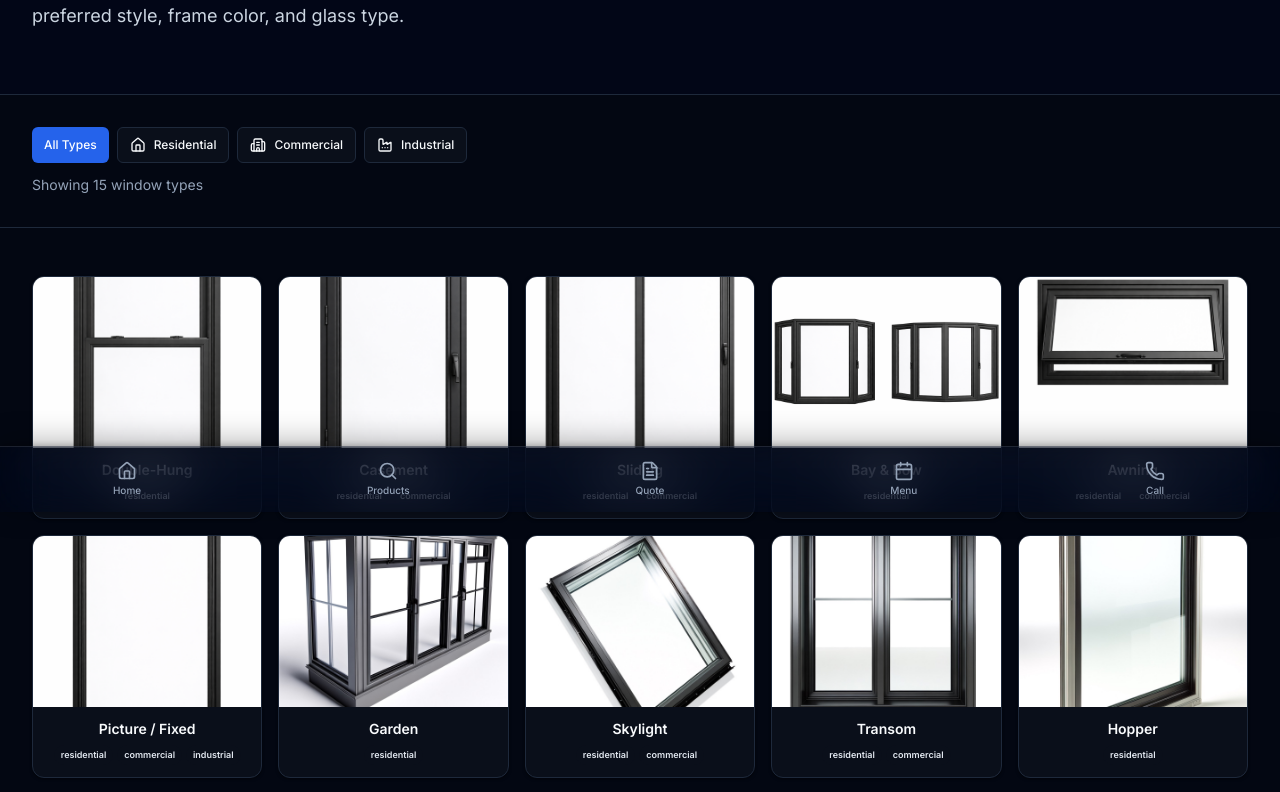
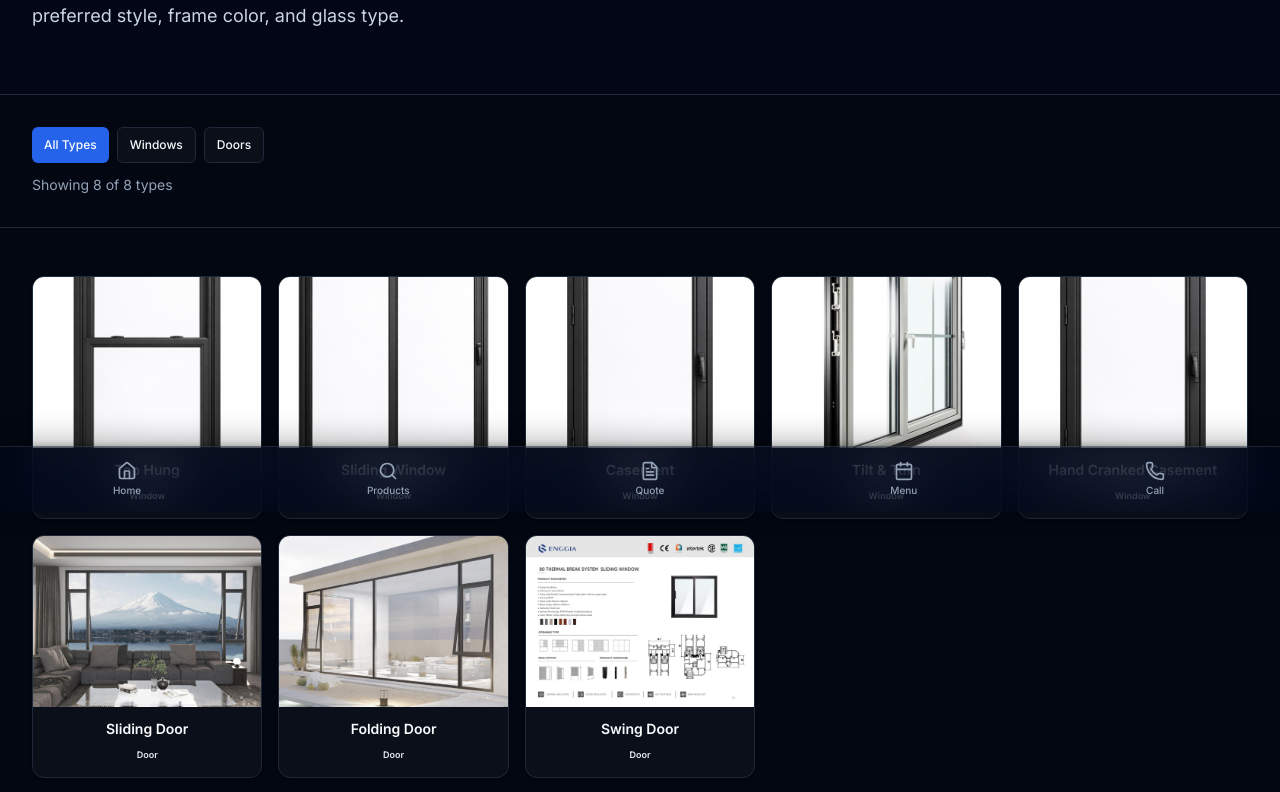
Before and after one commit to OL-Projects/verrex-website, a Next.js app: page /en/products/window-types in a window 1280 px wide. Shown: the part 288-1080 px from the top of the page. Built offline with nearby package versions, Linux system fonts and the light colour scheme.

Commit message:
refactor: optimize window/door types to match actual supply - 5 windows + 3 doors only, remove unsupported types, update catalog sidebar

```diff
--- a/src/app/[locale]/catalog/page.tsx
+++ b/src/app/[locale]/catalog/page.tsx
@@ -22,7 +22,6 @@ const typeInfo: Record<string, { title: string; desc: string; features: string[]
   "casement": { title: "Casement Windows", desc: "Side-hinged windows that open outward like a door. Provide maximum ventilation and an unobstructed view. Available in tilt & turn and hand-cranked variants.", features: ["Maximum ventilation", "Unobstructed views", "Multi-point locking", "Energy efficient seals"], use: "Residential, Light Commercial", frames: "Aluminum, PVC, Wood, Fiberglass" },
   "tilt-turn": { title: "Tilt & Turn Windows", desc: "European-style casement windows that tilt inward from the top for ventilation or swing fully inward for cleaning and emergency egress. Dual-function hardware.", features: ["Tilt mode for secure ventilation", "Full inward opening for cleaning", "Emergency egress capable", "Child-safe tilt position"], use: "High-rise, Condos, Modern Homes", frames: "Aluminum, PVC, Wood-Aluminum" },
   "hand-cranked": { title: "Hand Cranked Casement", desc: "Traditional casement windows operated by a hand crank mechanism that pushes the sash outward. Provides precise control over opening angle.", features: ["Precise opening control", "Outward projection for airflow", "Traditional crank mechanism", "Tight weatherseal when closed"], use: "Residential, Heritage Buildings", frames: "Aluminum, PVC, Wood" },
-  "awning": { title: "Awning Windows", desc: "Hinged at the top with the sash swinging outward from the bottom. Similar to top-hung but with a wider opening arc. Excellent for ventilation in rainy conditions.", features: ["Ventilation during rain", "Wide opening arc", "Stackable with fixed panels", "Energy efficient design"], use: "Bathrooms, Kitchens, Commercial", frames: "Aluminum, PVC, Fiberglass" },
   "sliding-door": { title: "Sliding Doors", desc: "Large-panel doors that glide horizontally on precision tracks. Available in 2, 3, and 4-panel configurations. Ideal for connecting indoor and outdoor spaces.", features: ["Seamless indoor-outdoor flow", "Heavy-duty roller systems", "Multi-point security locks", "Thermal break frames"], use: "Patios, Balconies, Terraces", frames: "Aluminum, PVC, Wood-clad" },
   "folding": { title: "Folding Doors", desc: "Multi-panel bi-fold door systems that fold and stack to create wide open passages. Transform entire walls into open-air spaces.", features: ["Full wall opening", "Bi-fold panel stacking", "Flush threshold options", "Weather-rated seals"], use: "Restaurants, Patios, Showrooms", frames: "Aluminum, Aluminum-Wood" },
   "swing": { title: "Swing Doors", desc: "Traditional hinged doors that swing open on side-mounted hinges. Available as single or double-leaf, inward or outward opening.", features: ["Classic operation", "Single or double leaf", "ADA compliant options", "Panic hardware available"], use: "Entries, Commercial, Institutional", frames: "Aluminum, Steel, Glass" },
@@ -115,7 +114,6 @@ export default function CatalogPage() {
                       <div className="ml-6 mt-1 space-y-0.5 border-l-2 border-slate-200 dark:border-slate-700 pl-3">
                         <button onClick={() => selectFilter("top-hung")} className={subCls("top-hung")}>{t('topHung')}</button>
                         <button onClick={() => selectFilter("sliding-window")} className={subCls("sliding-window")}>{t('slidingWindow')}</button>
-                        <button onClick={() => selectFilter("awning")} className={subCls("awning")}>{t('awning')}</button>
                         {/* Casement with sub-tree */}
                         <div>
                           <div className="flex items-center gap-0.5">
@@ -206,7 +204,7 @@ export default function CatalogPage() {
               {/* Type Info Panel or Products */}
               {typeInfo[activeFilter] ? (
                 <div className="rounded-xl border border-slate-200 dark:border-slate-800 bg-white dark:bg-slate-900/50 p-6 md:p-8">
-                  <button onClick={() => selectFilter(["top-hung","sliding-window","casement","tilt-turn","hand-cranked","awning"].includes(activeFilter) ? "windows" : "doors")} className="flex items-center gap-1.5 text-sm text-blue-600 dark:text-blue-400 hover:underline mb-4">
+                  <button onClick={() => selectFilter(["top-hung","sliding-window","casement","tilt-turn","hand-cranked"].includes(activeFilter) ? "windows" : "doors")} className="flex items-center gap-1.5 text-sm text-blue-600 dark:text-blue-400 hover:underline mb-4">
                     <ArrowLeft className="h-3.5 w-3.5" /> {t('backToList')}
                   </button>
                   <div className="flex items-start gap-3 mb-4">
--- a/src/app/[locale]/products/window-types/page.tsx
+++ b/src/app/[locale]/products/window-types/page.tsx
@@ -1,7 +1,6 @@
 "use client"
 
-import { useState, useEffect } from "react"
-import { useTheme } from "next-themes"
+import { useState } from "react"
 import { useTranslations } from 'next-intl'
 import { Link as IntlLink } from '@/i18n/navigation'
 import Image from "next/image"
@@ -9,7 +8,7 @@ import dynamic from "next/dynamic"
 import { Card, CardContent } from "@/components/ui/card"
 import { Badge } from "@/components/ui/badge"
 import { Button } from "@/components/ui/button"
-import { X, ArrowRight, ArrowLeft, Home, Building2, Factory, Ruler, Shield, Thermometer, ChevronLeft, ChevronRight, Sun, Moon } from "lucide-react"
+import { X, ArrowRight, ArrowLeft, Ruler, Shield, Thermometer, ChevronLeft, ChevronRight, AppWindow, DoorOpen } from "lucide-react"
 
 // Dynamically import 3D configurator (no SSR - WebGL needs browser)
 const Window3DConfigurator = dynamic(
@@ -31,191 +30,113 @@ interface WindowType {
   description: string
   bestFor: string[]
   benefits: string[]
-  categories: ("residential" | "commercial" | "industrial")[]
+  type: "window" | "door"
   defaultWidth: number
   defaultHeight: number
 }
 
 const windowTypes: WindowType[] = [
+  // ── WINDOWS ──
   {
     id: "double-hung",
-    name: "Double-Hung",
+    name: "Top Hung",
     image: "/images/window-types/double-hung.png",
-    description: "Two sashes that slide vertically within the frame. Both the upper and lower sash can be opened, allowing for versatile ventilation and easy cleaning.",
-    bestFor: ["Living rooms", "Bedrooms", "Kitchens", "Traditional homes"],
-    benefits: ["Easy to clean from inside", "Excellent ventilation control", "Classic aesthetic", "Compatible with most architectures"],
-    categories: ["residential"],
+    description: "Hinged at the top and opening outward from the bottom. Ideal for ventilation while preventing rain entry. Commonly used in bathrooms, basements, and kitchens where space-efficient ventilation is needed.",
+    bestFor: ["Basements", "Bathrooms", "Kitchens", "Utility rooms"],
+    benefits: ["Rain protection when open", "Excellent ventilation control", "Compact operation", "Easy to clean"],
+    type: "window",
     defaultWidth: 36,
     defaultHeight: 60,
+  },
+  {
+    id: "sliding",
+    name: "Sliding Window",
+    image: "/images/window-types/sliding.png",
+    description: "Horizontal sliding sash windows that glide smoothly on precision tracks. Space-efficient and easy to operate. Available in 2-panel and 3-panel configurations for wide, unobstructed views.",
+    bestFor: ["Living rooms", "Bedrooms", "Offices", "Contemporary designs"],
+    benefits: ["Space-saving operation", "Smooth gliding tracks", "Multi-panel options", "Wide unobstructed views"],
+    type: "window",
+    defaultWidth: 60,
+    defaultHeight: 36,
   },
   {
     id: "casement",
     name: "Casement",
     image: "/images/window-types/casement.png",
-    description: "Hinged at the side and opens outward like a door using a crank mechanism. Provides maximum airflow and an unobstructed view when open.",
-    bestFor: ["Above kitchen sinks", "Hard-to-reach areas", "Modern homes"],
-    benefits: ["Maximum ventilation", "Excellent energy efficiency", "Tight seal when closed", "Unobstructed views"],
-    categories: ["residential", "commercial"],
+    description: "Side-hinged windows that open outward like a door. Provide maximum ventilation and unobstructed views. Available in tilt & turn and hand-cranked variants for different applications.",
+    bestFor: ["Residential homes", "Light commercial", "Modern buildings"],
+    benefits: ["Maximum ventilation", "Unobstructed views", "Multi-point locking", "Energy efficient seals"],
+    type: "window",
     defaultWidth: 30,
     defaultHeight: 48,
-  },
-  {
-    id: "sliding",
-    name: "Sliding",
-    image: "/images/window-types/sliding.png",
-    description: "Operates horizontally along a track. One or both sashes slide left or right. Low maintenance and space-efficient since they don't protrude outward.",
-    bestFor: ["Patios", "Decks", "Wide openings", "Contemporary designs"],
-    benefits: ["Easy to operate", "Space-saving design", "Low maintenance", "Wide views"],
-    categories: ["residential", "commercial"],
-    defaultWidth: 60,
-    defaultHeight: 36,
-  },
-  {
-    id: "bay-bow",
-    name: "Bay & Bow",
-    image: "/images/window-types/bay-bow.png",
-    description: "Bay windows project outward in an angled shape (typically 3 panels), while bow windows use 4-6 panels in a gentle curve. Both add space and light to rooms.",
-    bestFor: ["Living rooms", "Master bedrooms", "Dining areas", "Reading nooks"],
-    benefits: ["Adds interior space", "Panoramic views", "Dramatic architectural element", "Increased natural light"],
-    categories: ["residential"],
-    defaultWidth: 72,
-    defaultHeight: 48,
-  },
-  {
-    id: "awning",
-    name: "Awning",
-    image: "/images/window-types/awning.png",
-    description: "Hinged at the top and opens outward from the bottom. Can remain open during light rain without letting water in, making them ideal for ventilation in various weather.",
-    bestFor: ["Basements", "Bathrooms", "Above doors", "Rainy climates"],
-    benefits: ["Ventilation in rain", "Good security", "Energy efficient", "Weather resistant"],
-    categories: ["residential", "commercial"],
-    defaultWidth: 36,
-    defaultHeight: 24,
-  },
-  {
-    id: "picture",
-    name: "Picture / Fixed",
-    image: "/images/window-types/picture-fixed.png",
-    description: "Large, non-opening windows designed to frame a view and maximize natural light. Often combined with operable windows on either side.",
-    bestFor: ["Scenic views", "High walls", "Accent windows", "Storefronts"],
-    benefits: ["Maximum light", "Best energy efficiency", "Unobstructed views", "No moving parts"],
-    categories: ["residential", "commercial", "industrial"],
-    defaultWidth: 48,
-    defaultHeight: 60,
-  },
-  {
-    id: "garden",
-    name: "Garden",
-    image: "/images/window-types/garden.jpg",
-    description: "Extends outward from the wall creating a small shelf. Originally designed for growing herbs, now used for plants, decor, or additional kitchen space.",
-    bestFor: ["Kitchens", "Plant lovers", "Small spaces"],
-    benefits: ["Additional shelf space", "Brings nature inside", "Unique design element", "Extra light"],
-    categories: ["residential"],
-    defaultWidth: 36,
-    defaultHeight: 36,
-  },
-  {
-    id: "skylight",
-    name: "Skylight",
-    image: "/images/window-types/skylight.jpg",
-    description: "Installed in the roof or ceiling to bring natural light from above. Available in fixed, vented, and tubular styles for various applications.",
-    bestFor: ["Dark rooms", "Hallways", "Bathrooms", "Attics"],
-    benefits: ["Natural overhead light", "Reduces energy costs", "Ventilation option", "Star gazing"],
-    categories: ["residential", "commercial"],
-    defaultWidth: 30,
-    defaultHeight: 48,
-  },
-  {
-    id: "transom",
-    name: "Transom",
-    image: "/images/window-types/transom.jpg",
-    description: "Narrow windows placed above doors or other windows. Can be fixed or operable. Add architectural interest and extra light to entryways.",
-    bestFor: ["Above front doors", "Above other windows", "Hallways", "Decorative accents"],
-    benefits: ["Additional natural light", "Architectural detail", "Privacy maintained", "Classic elegance"],
-    categories: ["residential", "commercial"],
-    defaultWidth: 48,
-    defaultHeight: 18,
-  },
-  {
-    id: "hopper",
-    name: "Hopper",
-    image: "/images/window-types/hopper.jpg",
-    description: "Hinged at the bottom and opens inward from the top. Commonly used in basements and bathrooms for ventilation while maintaining security.",
-    bestFor: ["Basements", "Bathrooms", "Small spaces", "Utility rooms"],
-    benefits: ["Good ventilation", "Compact design", "Security", "Water deflection"],
-    categories: ["residential"],
-    defaultWidth: 32,
-    defaultHeight: 18,
   },
   {
     id: "tilt-turn",
     name: "Tilt & Turn",
     image: "/images/window-types/tilt-turn.jpg",
-    description: "European-style window that can tilt inward from the top for ventilation or swing open from the side like a door. Offers maximum flexibility.",
-    bestFor: ["Modern buildings", "High-rise apartments", "European-style homes"],
-    benefits: ["Dual opening modes", "Easy to clean", "Excellent seal", "Multi-function"],
-    categories: ["residential", "commercial"],
+    description: "European-style casement that tilts inward from the top for secure ventilation or swings fully inward for cleaning and emergency egress. Dual-function hardware offers maximum flexibility.",
+    bestFor: ["High-rise condos", "Modern homes", "European-style buildings"],
+    benefits: ["Tilt mode for secure ventilation", "Full inward opening for cleaning", "Emergency egress capable", "Child-safe tilt position"],
+    type: "window",
     defaultWidth: 30,
     defaultHeight: 48,
   },
   {
-    id: "glass-block",
-    name: "Glass Block",
-    image: "/images/window-types/glass-block.jpg",
-    description: "Constructed from thick glass blocks that let light through while providing privacy and security. Ideal for areas where light is wanted without visibility.",
-    bestFor: ["Bathrooms", "Basements", "Stairwells", "Privacy areas"],
-    benefits: ["Maximum privacy", "Natural light", "Sound insulation", "Security"],
-    categories: ["residential", "commercial", "industrial"],
-    defaultWidth: 32,
-    defaultHeight: 32,
+    id: "hand-cranked",
+    name: "Hand Cranked Casement",
+    image: "/images/window-types/casement.png",
+    description: "Traditional casement operated by a hand crank mechanism that pushes the sash outward. Provides precise control over the opening angle and excellent weatherseal when closed.",
+    bestFor: ["Residential homes", "Heritage buildings", "Hard-to-reach areas"],
+    benefits: ["Precise opening control", "Outward projection for airflow", "Traditional crank mechanism", "Tight weatherseal when closed"],
+    type: "window",
+    defaultWidth: 30,
+    defaultHeight: 48,
+  },
+  // ── DOORS ──
+  {
+    id: "sliding-door",
+    name: "Sliding Door",
+    image: "/images/products/sliding-door-1.jpg",
+    description: "Large-panel doors that glide horizontally on precision tracks. Available in 2, 3, and 4-panel configurations. Ideal for connecting indoor and outdoor spaces with seamless transitions.",
+    bestFor: ["Patios", "Balconies", "Terraces", "Open-plan living"],
+    benefits: ["Seamless indoor-outdoor flow", "Heavy-duty roller systems", "Multi-point security locks", "Thermal break frames"],
+    type: "door",
+    defaultWidth: 72,
+    defaultHeight: 84,
   },
   {
-    id: "jalousie",
-    name: "Jalousie / Louvre",
-    image: "/images/window-types/jalousie.jpg",
-    description: "Features horizontal glass slats that open and close like blinds. Provides excellent ventilation control. Common in tropical and warm climates.",
-    bestFor: ["Porches", "Sunrooms", "Tropical climates", "Ventilation zones"],
-    benefits: ["Maximum airflow", "Adjustable ventilation", "Light control", "Tropical style"],
-    categories: ["residential", "commercial"],
-    defaultWidth: 24,
-    defaultHeight: 48,
+    id: "folding-door",
+    name: "Folding Door",
+    image: "/images/products/commercial-entry-1.jpg",
+    description: "Multi-panel bi-fold door systems that fold and stack to create wide open passages. Transform entire walls into open-air spaces. Available in 3 to 7-panel configurations.",
+    bestFor: ["Restaurants", "Patios", "Showrooms", "Open-concept spaces"],
+    benefits: ["Full wall opening capability", "Bi-fold panel stacking", "Flush threshold options", "Weather-rated seals"],
+    type: "door",
+    defaultWidth: 96,
+    defaultHeight: 84,
   },
   {
-    id: "curtain-wall",
-    name: "Curtain Wall",
-    image: "/images/window-types/curtain-wall.jpg",
-    description: "Non-structural glass facade system that hangs from the building structure. Creates seamless glass exteriors for modern commercial and industrial buildings.",
-    bestFor: ["Office buildings", "Skyscrapers", "Showrooms", "Atriums"],
-    benefits: ["Stunning aesthetics", "Energy efficient systems", "Natural daylight", "Modern appearance"],
-    categories: ["commercial", "industrial"],
-    defaultWidth: 60,
-    defaultHeight: 96,
-  },
-  {
-    id: "storefront",
-    name: "Storefront",
-    image: "/images/window-types/storefront.png",
-    description: "Large glass panels framed in aluminum, designed for commercial ground-floor applications. Provides maximum product visibility and curb appeal.",
-    bestFor: ["Retail stores", "Restaurants", "Lobbies", "Ground-floor commercial"],
-    benefits: ["Maximum visibility", "Curb appeal", "Durable framing", "Custom sizing"],
-    categories: ["commercial"],
-    defaultWidth: 72,
+    id: "swing-door",
+    name: "Swing Door",
+    image: "/images/products/commercial-entry-2.jpg",
+    description: "Traditional hinged doors that swing open on side-mounted hinges. Available as single or double-leaf, inward or outward opening. ADA compliant options with panic hardware available.",
+    bestFor: ["Main entries", "Commercial buildings", "Institutional facilities"],
+    benefits: ["Classic reliable operation", "Single or double leaf options", "ADA compliant options", "Panic hardware available"],
+    type: "door",
+    defaultWidth: 36,
     defaultHeight: 84,
   },
 ]
 
-const categoryIcons = {
-  residential: Home,
-  commercial: Building2,
-  industrial: Factory,
-}
+const windows = windowTypes.filter(t => t.type === "window")
+const doors = windowTypes.filter(t => t.type === "door")
 
 export default function WindowTypesPage() {
   const t = useTranslations('WindowTypes')
   const [selectedType, setSelectedType] = useState<WindowType | null>(null)
-  const [filter, setFilter] = useState<"all" | "residential" | "commercial" | "industrial">("all")
+  const [filter, setFilter] = useState<"all" | "windows" | "doors">("all")
 
-  const filtered = filter === "all" ? windowTypes : windowTypes.filter(w => w.categories.includes(filter))
+  const filtered = filter === "all" ? windowTypes : filter === "windows" ? windows : doors
 
   return (
     <div>
@@ -236,7 +157,7 @@ export default function WindowTypesPage() {
       <section className="py-8 border-b border-slate-200 dark:border-slate-800 dark:bg-[#030712]">
         <div className="mx-auto max-w-7xl px-4 sm:px-6 lg:px-8">
           <div className="flex gap-2 flex-wrap">
-            {(["all", "residential", "commercial", "industrial"] as const).map((cat) => (
+            {(["all", "windows", "doors"] as const).map((cat) => (
               <Button
                 key={cat}
                 variant={filter === cat ? "primary" : "outline"}
@@ -244,12 +165,11 @@ export default function WindowTypesPage() {
                 onClick={() => setFilter(cat)}
                 className="gap-2"
               >
-                {cat !== "all" && (() => { const Icon = categoryIcons[cat]; return <Icon className="h-4 w-4" /> })()}
-                {cat === "all" ? "All Types" : cat.charAt(0).toUpperCase() + cat.slice(1)}
+                {cat === "all" ? "All Types" : cat === "windows" ? "Windows" : "Doors"}
               </Button>
             ))}
           </div>
-          <p className="mt-3 text-sm text-slate-500">Showing {filtered.length} window types</p>
+          <p className="mt-3 text-sm text-slate-500">Showing {filtered.length} of {windowTypes.length} types</p>
         </div>
       </section>
 
@@ -259,7 +179,7 @@ export default function WindowTypesPage() {
           <div className="grid grid-cols-2 sm:grid-cols-3 md:grid-cols-4 lg:grid-cols-5 gap-4">
             {filtered.map((type) => (
               <button
-                key={type.id}
+                key={type.name}
                 onClick={() => setSelectedType(type)}
                 className="group text-left"
               >
@@ -279,11 +199,7 @@ export default function WindowTypesPage() {
                       {type.name}
                     </h3>
                     <div className="flex gap-1 mt-1.5 flex-wrap justify-center">
-                      {type.categories.map((cat) => (
-                        <Badge key={cat} variant="secondary" className="text-[9px] px-1.5">
-                          {cat}
-                        </Badge>
-                      ))}
+                      <Badge variant="secondary" className="text-[9px] px-1.5">{type.type === "window" ? "Window" : "Door"}</Badge>
                     </div>
                   </CardContent>
                 </Card>
@@ -306,29 +222,27 @@ export default function WindowTypesPage() {
             </button>
             <div className="flex items-center gap-2">
               <span className="text-sm font-semibold text-slate-900 dark:text-white">{selectedType.name}</span>
-              {selectedType.categories.map((cat) => (
-                <Badge key={cat} variant="secondary" className="text-[10px]">{cat}</Badge>
-              ))}
+              <Badge variant="secondary" className="text-[10px]">{selectedType.type === "window" ? "Window" : "Door"}</Badge>
             </div>
             {/* Prev / Next navigation */}
             <div className="flex items-center gap-1">
               <button
                 onClick={() => {
-                  const idx = windowTypes.findIndex(w => w.id === selectedType.id)
+                  const idx = windowTypes.findIndex(w => w.name === selectedType.name)
                   if (idx > 0) setSelectedType(windowTypes[idx - 1])
                 }}
                 className="h-8 w-8 rounded-lg border border-slate-200 dark:border-slate-700 flex items-center justify-center text-slate-500 hover:text-blue-600 hover:border-blue-300 transition-colors disabled:opacity-30"
-                disabled={windowTypes.findIndex(w => w.id === selectedType.id) === 0}
+                disabled={windowTypes.findIndex(w => w.name === selectedType.name) === 0}
               >
                 <ChevronLeft className="h-4 w-4" />
               </button>
               <button
                 onClick={() => {
-                  const idx = windowTypes.findIndex(w => w.id === selectedType.id)
+                  const idx = windowTypes.findIndex(w => w.name === selectedType.name)
                   if (idx < windowTypes.length - 1) setSelectedType(windowTypes[idx + 1])
                 }}
                 className="h-8 w-8 rounded-lg border border-slate-200 dark:border-slate-700 flex items-center justify-center text-slate-500 hover:text-blue-600 hover:border-blue-300 transition-colors disabled:opacity-30"
-                disabled={windowTypes.findIndex(w => w.id === selectedType.id) === windowTypes.length - 1}
+                disabled={windowTypes.findIndex(w => w.name === selectedType.name) === windowTypes.length - 1}
               >
                 <ChevronRight className="h-4 w-4" />
               </button>
@@ -360,9 +274,7 @@ export default function WindowTypesPage() {
                 <div>
                   <h2 className="text-2xl sm:text-3xl font-bold text-slate-900 dark:text-white">{selectedType.name}</h2>
                   <div className="flex gap-2 mt-2">
-                    {selectedType.categories.map((cat) => (
-                      <Badge key={cat} variant="secondary">{cat}</Badge>
-                    ))}
+                    <Badge variant="secondary">{selectedType.type === "window" ? "Window" : "Door"}</Badge>
                   </div>
                 </div>
 
--- a/src/app/[locale]/products/windows/page.tsx
+++ b/src/app/[locale]/products/windows/page.tsx
@@ -28,13 +28,6 @@ export default function WindowsPage() {
       desc: t('typeSlidingDesc'),
       features: [t('typeSlidingF1'), t('typeSlidingF2'), t('typeSlidingF3'), t('typeSlidingF4')],
       specs: { [t('specFrame')]: t('specAlPvcWood'), [t('specGlass')]: t('specDoubleTriple'), [t('specPanels')]: "2, 3, 4", [t('specEnergy')]: "ENERGY STAR®" },
-    },
-    {
-      name: tc('awning'),
-      image: "/images/products/double-hung-3.jpg",
-      desc: t('typeAwningDesc'),
-      features: [t('typeAwningF1'), t('typeAwningF2'), t('typeAwningF3'), t('typeAwningF4')],
-      specs: { [t('specFrame')]: t('specAlPvcFiber'), [t('specGlass')]: t('specDoubleTriple'), [t('specRating')]: "CSA A440", [t('specEnergy')]: "ENERGY STAR®" },
     },
     {
       name: tc('casement'),
```
